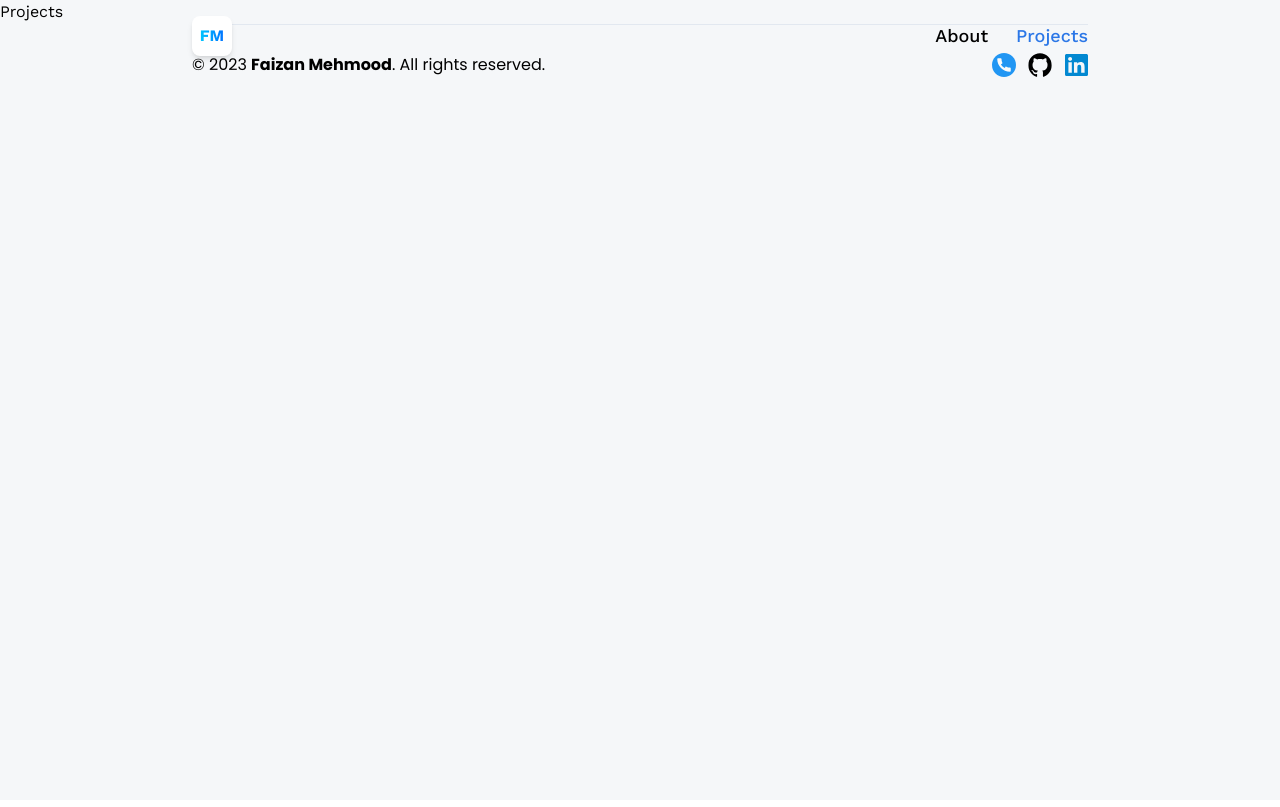
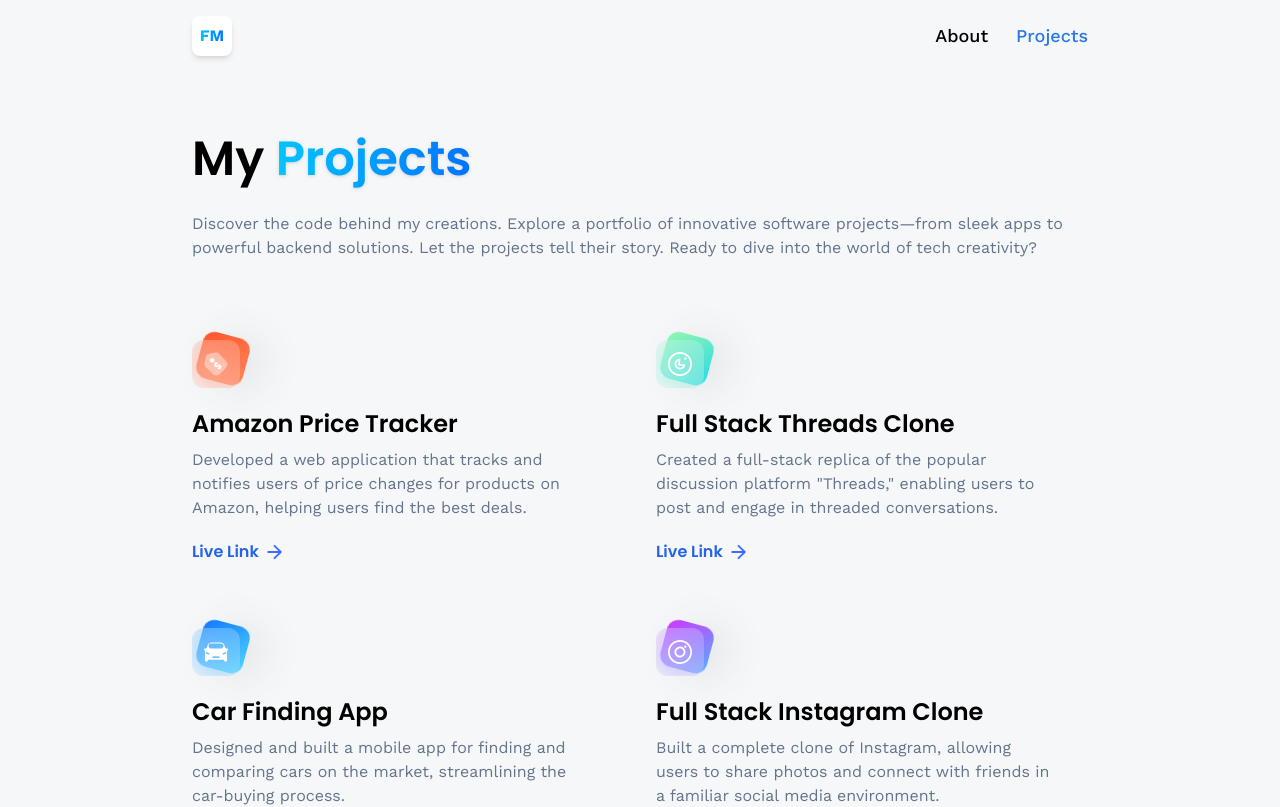
Before and after one commit to faizan3165/portfolio, a React (Vite) app: page /projects in a window 1280 px wide. Shown: the top 807 px of the page. Built offline with nearby package versions, Linux system fonts and the light colour scheme; no server answers.

Commit message:
comnplete projects page

```diff
--- a/src/App.jsx
+++ b/src/App.jsx
@@ -5,7 +5,7 @@ import { About, Contact, Home, Projects } from "./pages";
 
 const App = () => {
   return (
-    <main className="bg-slate-300/20 h-[100vh]">
+    <main className="bg-slate-300/20 h-full">
       <Router>
         <Navbar />
 
--- a/src/pages/Contact.jsx
+++ b/src/pages/Contact.jsx
@@ -66,7 +66,7 @@ const Contact = () => {
   };
 
   return (
-    <section className="relative flex lg:flex-row flex-col max-container">
+    <section className="relative flex lg:flex-row flex-col max-container h-[100vh]">
       {alert.show && <Alert {...alert} />}
 
       <div className="flex-1 min-w-[50%] flex flex-col">
--- a/src/pages/Projects.jsx
+++ b/src/pages/Projects.jsx
@@ -1,9 +1,78 @@
-import React from 'react'
+import { Link } from "react-router-dom";
+
+import { CTA } from "../components";
+
+import { projects } from "../constants";
+
+import { arrow } from "../assets/icons";
 
 const Projects = () => {
   return (
-    <section className=''>Projects</section>
-  )
-}
+    <section className="max-container">
+      <h1 className="head-text">
+        My{" "}
+        <span className="blue-gradient_text font-semibold drop-shadow">
+          Projects
+        </span>
+      </h1>
 
-export default Projects
+      <div className="mt-5 flex flex-col gap-3 text-slate-500">
+        <p>
+          Discover the code behind my creations. Explore a portfolio of
+          innovative software projects—from sleek apps to powerful backend
+          solutions. Let the projects tell their story. Ready to dive into the
+          world of tech creativity?
+        </p>
+      </div>
+
+      <div className="flex flex-wrap my-20 gap-16">
+        {projects.map((project, index) => (
+          <div key={`project-no-${index}`} className="lg:w-[400px] w-full">
+            <div className="block-container w-12 h-12">
+              <div className={`btn-back rounded-xl ${project.theme}`} />
+
+              <div className="btn-front rounded-xl flex justify-center items-center">
+                <img
+                  src={project.iconUrl}
+                  alt="projectIcon"
+                  className="w-1/2 h-1/2 object-contain"
+                />
+              </div>
+            </div>
+
+            <div className="mt-5 flex flex-col">
+              <h4 className="text-2xl font-poppins font-semibold">
+                {project.name}
+              </h4>
+
+              <p className="mt-2 text-slate-500">{project.description}</p>
+
+              <div className="flex items-center mt-5 gap-2 font-poppins">
+                <Link
+                  to={project.link}
+                  target="_blank"
+                  rel="noopener noreferrer"
+                  className="font-semibold text-blue-600"
+                >
+                  Live Link
+                </Link>
+
+                <img
+                  src={arrow}
+                  alt="arrow"
+                  className="w-4 h-4 object-contain"
+                />
+              </div>
+            </div>
+          </div>
+        ))}
+      </div>
+
+      <hr className="border-slate-200" />
+
+      <CTA />
+    </section>
+  );
+};
+
+export default Projects;
```
